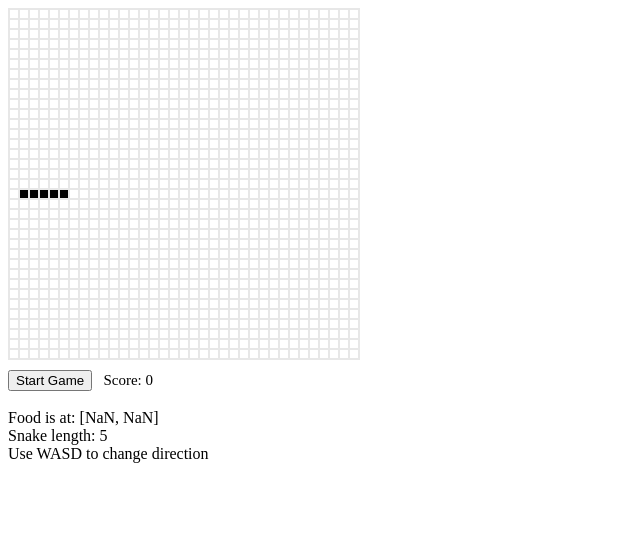
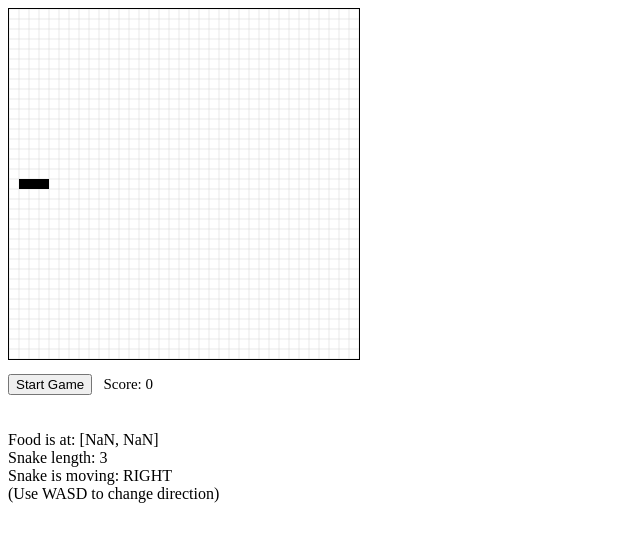
Before and after one commit to wjh3355/snake, a React (Vite) app: page / in a window 1280 px wide. Shown: the top 542 px of the page, without its empty margins (0-640 px from the left). Built offline with nearby package versions, Linux system fonts and the light colour scheme.

Commit message:
switched to canvas grid

```diff
--- a/src/App.tsx
+++ b/src/App.tsx
@@ -1,48 +1,45 @@
 import { useState, useEffect, useRef } from "react";
 import { random, floor } from "lodash";
-import { Grid, Cell } from "./StyledComps";
 import { SnakeArrayType, SnakeDirType, coords } from "./types";
 
-const gridSideLength = 35
-;
+const gridSideLength = 35;
+
 const cellSideLength = 10;
 
-const initialSnakeLength = 5;
-const initialSnake: SnakeArrayType = getInitialSnake();
+const initialSnakeLength = 3;
 
-function getInitialSnake() {
+const initialSnake: SnakeArrayType = (() => {
    const arr: SnakeArrayType = [];
    const y = floor(gridSideLength / 2);
-   for (let x = initialSnakeLength + 1; x > 1; x--) {
+   for (let x = initialSnakeLength; x > 0; x--) {
       arr.push([x, y]);
    };
    return arr;
-}
-
+})();
 
 const gameTick = 120;
 
 export default function App() {
 
-   const [snake, setSnake] = useState<SnakeArrayType>(initialSnake);
-
+   const canvasRef = useRef<HTMLCanvasElement | null>(null);
+   const snake = useRef<SnakeArrayType>(initialSnake);
    const food = useRef<coords>([NaN, NaN]);
-
    const snakeDir = useRef<SnakeDirType>('RIGHT');
 
    const [isGameRunning, setIsGameRunning] = useState<boolean>(false);
    const [showGameOverMsg, setShowGameOverMsg] = useState<boolean>(false);
+   const [score, setScore] = useState<number>(0);
 
-   const [score, setScore] = useState<number>(0);
+   useEffect(() => {drawCanvas()}, []);
 
    useEffect(() => {
       // GAME LOOP
-
       let gameInterval: ReturnType<typeof setInterval> | undefined;
 
       if (isGameRunning) {
          gameInterval = setInterval(() => {
             tryToAdvanceSnake();
+            drawCanvas();
          }, gameTick);
       }
 
@@ -70,46 +67,22 @@ export default function App() {
                break;
          }
       };
-
       window.addEventListener("keydown", handleKeyPress);
       return () => window.removeEventListener("keydown", handleKeyPress);
    }, []);
 
-   function generateGrid() {
-      const grid = [];
-      for (let y = gridSideLength; y > 0; y--) {
-         for (let x = 1; x <= gridSideLength; x++) {
-
-            const isPartOfSnake = snake.some(([snake_x, snake_y]) => snake_x === x && snake_y === y);
-
-            const [food_x, food_y] = food.current;
-            const isFood = (food_x === x && food_y === y);
-
-            grid.push(
-               <Cell
-                  key={`${x}-${y}`}
-                  $snake={isPartOfSnake}
-                  $food={isFood}
-               ></Cell>
-            );
-         };
-      }
-      return grid;
-   };
-
    function tryToAdvanceSnake() {
-      // Changes 'snake' state.
-      setSnake(previousSnake => {
+      const previousSnake = snake.current;
       console.log("ADVANCING", snakeDir.current);
       let newSnake: SnakeArrayType;
       let [snakeHead_x, snakeHead_y] = previousSnake[0];
 
       switch (snakeDir.current) {
          case 'UP':
-               snakeHead_y++;
+            snakeHead_y--;
             break;
          case 'DOWN':
-               snakeHead_y--;
+            snakeHead_y++;
             break;
          case 'LEFT':
             snakeHead_x--;
@@ -131,12 +104,12 @@ export default function App() {
          food.current = generateNewFood(newSnake);
          setScore(prev => prev + 1);
          console.log("FOOD EATEN: SCORE INCREASED");
-            return newSnake;
+         snake.current = newSnake;
       } else {
          // Check if snake is advancing out of the grid:
          const isOutOfBounds = (
-               snakeHead_x < 1 || snakeHead_x > gridSideLength
-               || snakeHead_y < 1 || snakeHead_y > gridSideLength
+            snakeHead_x < 0 || snakeHead_x === gridSideLength
+            || snakeHead_y < 0 || snakeHead_y === gridSideLength
          );
          // Check if snake is advancing into itself
          // (tail doenst count since it moves out of the way anyway):
@@ -148,21 +121,19 @@ export default function App() {
             setIsGameRunning(false);
             setShowGameOverMsg(true);
             console.log("GAME OVER!");
-               return previousSnake;
          } else {
             // Game continues
-               newSnake = [cellToAdvanceInto, ...snakeWithoutTailCell]
-               return newSnake;
+            newSnake = [cellToAdvanceInto, ...snakeWithoutTailCell];
+            snake.current = newSnake;
          };
       };
-      });
    };
 
    function generateNewFood(snakeArray: SnakeArrayType): coords {
       let food_x: number, food_y: number;
       do {
-         food_x = random(1, gridSideLength);
-         food_y = random(1, gridSideLength);
+         food_x = random(0, gridSideLength-1);
+         food_y = random(0, gridSideLength-1);
       } while (snakeArray.some(([x, y]) => x === food_x && y === food_y));
       return [food_x, food_y];
    };
@@ -170,22 +141,67 @@ export default function App() {
    function startNewGame() {
       setIsGameRunning(true);
       setShowGameOverMsg(false);
-      setSnake(initialSnake);
+      snake.current = initialSnake;
       snakeDir.current = "RIGHT";
       setScore(0);
       food.current = generateNewFood(initialSnake);
    };
 
+   function drawCanvas() {
+      // console.log("DRAWING CANVAS");
+      const canvas = canvasRef.current;
+      if (!canvas) return;
+      const ctx = canvas.getContext("2d");
+      if (!ctx) return;
+
+      ctx.clearRect(0, 0, canvas.width, canvas.height);
+
+      // DRAW GRID
+      ctx.strokeStyle = "lightgray";
+      ctx.lineWidth = 0.5;
+      ctx.beginPath();
+      for (let i = 0; i <= gridSideLength; i++) {
+         const pos = i * cellSideLength;
+         ctx.moveTo(pos, 0);
+         ctx.lineTo(pos, canvas.height);
+         ctx.moveTo(0, pos);
+         ctx.lineTo(canvas.width, pos);
+      };
+      ctx.stroke();
+
+      ctx.fillStyle = "black";
+
+      snake.current.forEach(([snakeCell_x, snakeCell_y]) => {
+         ctx.fillRect(
+            snakeCell_x * cellSideLength,
+            snakeCell_y * cellSideLength,
+            cellSideLength,
+            cellSideLength
+         );
+      });
+
+      ctx.fillStyle = "red";
+
+      const [food_x, food_y] = food.current;
+      ctx.fillRect(
+         food_x * cellSideLength,
+         food_y * cellSideLength,
+         cellSideLength,
+         cellSideLength
+      );
+   };
+
    return (
       <>
-         <Grid
-            $gridSideLength={gridSideLength}
-            $cellSideLength={cellSideLength}
-         >
-            {generateGrid()}
-         </Grid>
+         <canvas
+            width={gridSideLength*cellSideLength}
+            height={gridSideLength*cellSideLength}
+            style={{border: "1px solid black"}}
+            ref={canvasRef}
+         ></canvas>
 
          <div>
+
             <div
                style={{fontSize: "15px", marginTop: "10px"}}
             >
@@ -198,14 +214,21 @@ export default function App() {
                &nbsp;&nbsp;
                Score: {score}
             </div>
+
+            <br/>
+
             {showGameOverMsg &&
-               <h3 style={{color: "red"}}><strong>GAME OVER</strong></h3>
+               <h3 style={{color: "red", margin: "0"}}><strong>GAME OVER</strong></h3>
             }
+
+            <br/>
+
          </div>
-         <br/>
+
          <div>Food is at: [{food.current.join(', ')}]</div>
-         <div>Snake length: {snake.length}</div>
-         <div>Use WASD to change direction</div>
+         <div>Snake length: {snake.current.length}</div>
+         <div>Snake is moving: {snakeDir.current}</div>
+         <div>(Use WASD to change direction)</div>
       </>
    );
 }
--- a/src/StyledComps.tsx
+++ b/src/StyledComps.tsx
@@ -1,28 +1,28 @@
-import styled from "styled-components";
+// import styled from "styled-components";
 
-type GridProps = { $gridSideLength: number; $cellSideLength: number };
-type CellProps = { $snake: boolean; $food: boolean };
+// type GridProps = { $gridSideLength: number; $cellSideLength: number };
+// type CellProps = { $snake: boolean; $food: boolean };
 
-export const Grid = styled.div<GridProps>`
-   --gridTotalWidthPx: ${props =>
-      props.$gridSideLength * props.$cellSideLength}px;
-   --gridSideLength: ${props => props.$gridSideLength};
+// export const Grid = styled.div<GridProps>`
+//    --gridTotalWidthPx: ${props =>
+//       props.$gridSideLength * props.$cellSideLength}px;
+//    --gridSideLength: ${props => props.$gridSideLength};
 
-   width: var(--gridTotalWidthPx);
-   height: var(--gridTotalWidthPx);
-   border: 1px solid #e7e7e7;
+//    width: var(--gridTotalWidthPx);
+//    height: var(--gridTotalWidthPx);
+//    border: 1px solid #e7e7e7;
 
-   display: grid;
-   grid-template-columns: repeat(var(--gridSideLength), 1fr);
-   grid-template-rows: repeat(var(--gridSideLength), 1fr);
-`;
+//    display: grid;
+//    grid-template-columns: repeat(var(--gridSideLength), 1fr);
+//    grid-template-rows: repeat(var(--gridSideLength), 1fr);
+// `;
 
-export const Cell = styled.div<CellProps>`
-   border: 1px solid #e7e7e7;
+// export const Cell = styled.div<CellProps>`
+//    border: 1px solid #e7e7e7;
 
-   background-color: ${props => {
-      if (props.$snake) return "rgb(0, 0, 0)";
-      if (props.$food) return "rgb(163, 47, 47)";
-      return "white";
-   }};
-`;
+//    background-color: ${props => {
+//       if (props.$snake) return "rgb(0, 0, 0)";
+//       if (props.$food) return "rgb(163, 47, 47)";
+//       return "white";
+//    }};
+// `;
```
Lines whose indentation alone changed are shown as unchanged.
